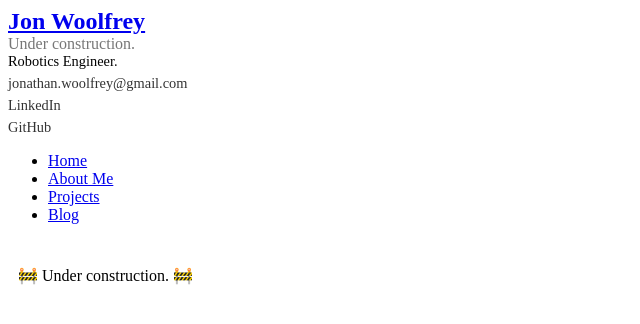
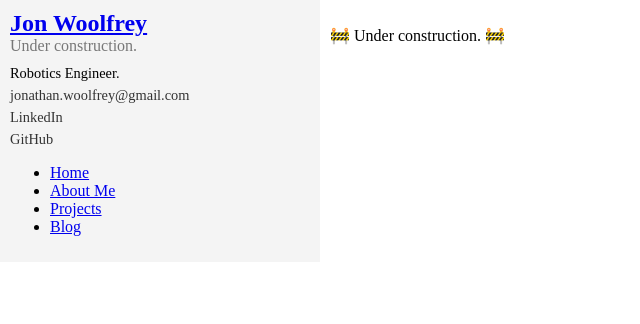
Before and after one commit to Woolfrey/woolfrey.github.io, a Jekyll site: the page built from README.md, in a window 1280 px wide. Shown: the top 324 px of the page, without its empty margins (0-640 px from the left). Built offline with Jekyll 4.4.1, drawn with Linux system fonts in a browser that asks for light colours; our own code applies the rules of GitHub Pages for plain Markdown files.

Commit message:
Update main.css

```diff
--- a/assets/main.css
+++ b/assets/main.css
@@ -1,3 +1,21 @@
+body {
+  display: flex;
+  flex-direction: row;
+  margin: 0;
+  padding: 0;
+}
+
+.sidebar {
+  width: 300px;
+  background-color: #f4f4f4;
+  padding: 10px;
+}
+
+.site-title {
+  text-align: left;
+  margin-bottom: 10px; /* Reduced bottom margin */
+}
+
 .site-title h1 {
   margin: 0;
   font-size: 1.5em;
```
